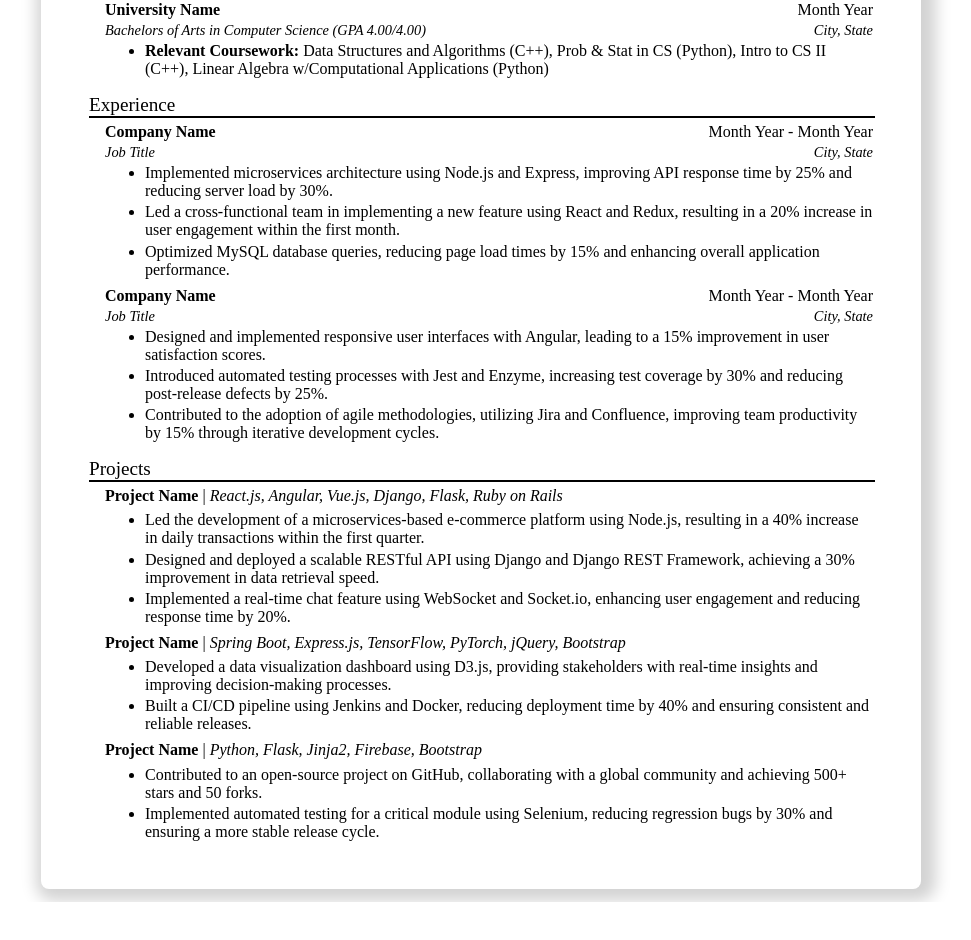
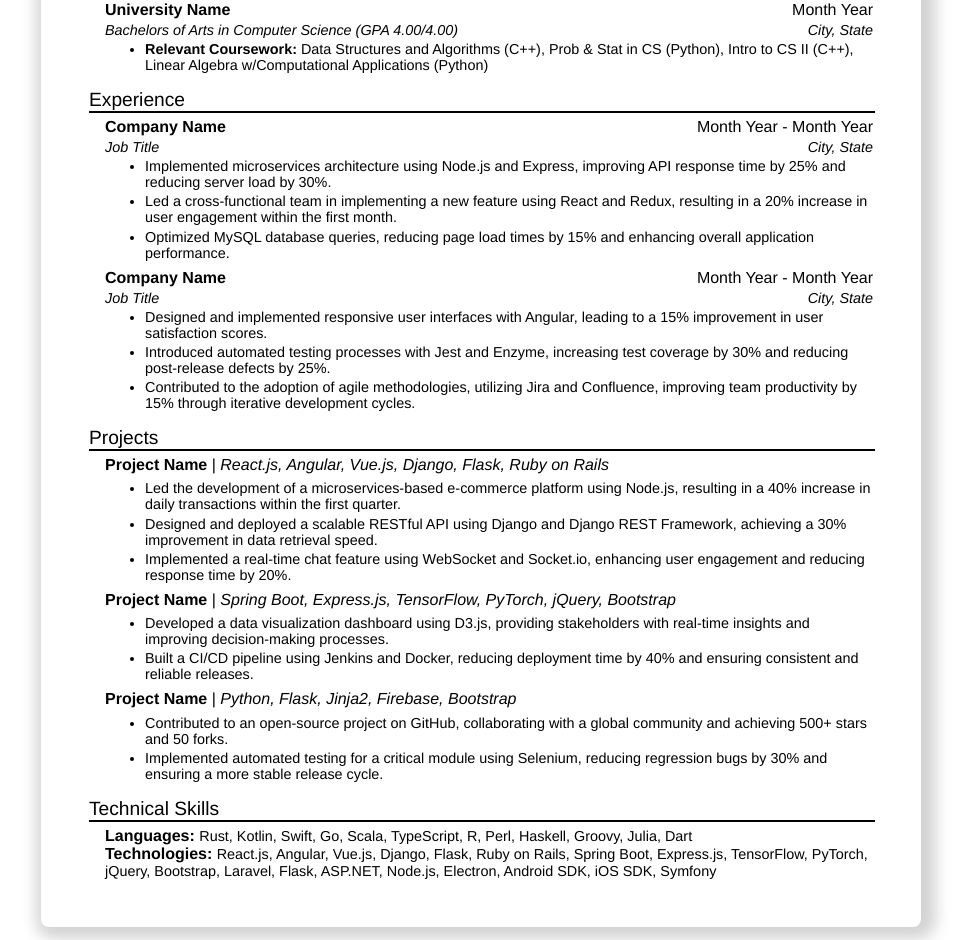
Before and after one commit to jehuzepedasilva2/cv-app, a React (Vite) app: page / in a window 1280 px wide. Shown: the part 160-1100 px from the top of the page, without its empty margins (159-1130 px from the left). Before the commit the page ends 1062 px from the top, so only its background shows below. Built offline with nearby package versions, Linux system fonts and the light colour scheme; the HTML template or start-up script is replaced by a standard one.

Commit message:
basic layout styles done, still not editable

```diff
--- a/src/Page.css
+++ b/src/Page.css
@@ -1,3 +1,7 @@
+* {
+  font-family: Helvetica, 'Verdana', Calibri;
+}
+
 .page {
   padding: 3rem;
   display: flex;
--- a/src/Page.jsx
+++ b/src/Page.jsx
@@ -5,7 +5,8 @@
   contactInfo,
   educationInfo,
   experienceInfo,
-  projectsInfo
+  projectsInfo,
+  technicalSkillsInfo
 } from './data.js';
 
 function Page() {
@@ -15,6 +16,7 @@
       <Section sectionTitle='Education' information={educationInfo} isEducation={true} />
       <Section sectionTitle='Experience' information={experienceInfo} />
       <Section sectionTitle='Projects' information={projectsInfo} isProjects={true} />
+      <Section sectionTitle='Technical Skills' information={technicalSkillsInfo} isSkills={true} />
     </div>
   );
 }
--- a/src/Section.css
+++ b/src/Section.css
@@ -65,6 +65,7 @@
   display: flex;
   flex-direction: column;
   gap: 0.2rem;
+  font-size: 0.9rem;
 }
 
 .sub-title,
@@ -77,3 +78,12 @@
   content: 'Relevant Coursework: ';
   font-weight: bold;
 }
+
+.section-info.skills strong {
+  font-size: 1rem;
+}
+
+.section-info.skills {
+  gap: 0;
+  font-size: 0.9rem;
+}
--- a/src/Section.jsx
+++ b/src/Section.jsx
@@ -6,6 +6,7 @@
   information: PropTypes.array,
   isEducation: PropTypes.bool,
   isProjects: PropTypes.bool,
+  isSkills: PropTypes.bool,
 }
 
 SectionHeader.propTypes = {
@@ -16,6 +17,7 @@
   information: PropTypes.array,
   isEducation: PropTypes.bool,
   isProjects: PropTypes.bool,
+  isSkills: PropTypes.bool,
 }
 
 SectionList.propTypes = {
@@ -54,7 +56,22 @@
 
 }
 
-function SectionInfo({ information, isEducation, isProjects }) {
+function SectionInfo({ information, isEducation, isProjects, isSkills }) {
+  if (isSkills) {
+    return (
+      <div className='section-info skills'>
+        <div className='languages'>
+          <strong>Languages: </strong>
+          {information[0].languages}
+        </div>
+        <div className='techs'>
+          <strong>Technologies: </strong>
+          {information[0].technologies}
+        </div>
+      </div>
+    );
+  }
+
   return (
     <div className='section-info'>
       {information.map(item => {
@@ -83,11 +100,11 @@
 }
 
 
-function Section({ sectionTitle, information, isEducation=false, isProjects=false }) {
+function Section({ sectionTitle, information, isEducation=false, isProjects=false, isSkills=false }) {
   return (
     <div className='section'>
       <SectionHeader title={sectionTitle}/>
-      <SectionInfo information={information} isEducation={isEducation} isProjects={isProjects} />
+      <SectionInfo information={information} isEducation={isEducation} isProjects={isProjects} isSkills={isSkills} />
     </div>
   );
 }
--- a/src/TopPage.css
+++ b/src/TopPage.css
@@ -14,6 +14,7 @@
   display: flex;
   align-items: center;
   justify-content: center;
+  flex-wrap: wrap;
   gap: 0.8rem;
 }
 
--- a/src/data.js
+++ b/src/data.js
@@ -119,11 +119,12 @@
   }
 ];
 
-const technicalSkillsInfo = {
-  languages: 'Rust, Kotlin, Swift, Go, Scala, TypeScript, R, Perl, Haskell, Groovy, Julia, Dart',
-  technologies: 'React.js, Angular, Vue.js, Django, Flask, Ruby on Rails, Spring Boot, Express.js, TensorFlow, PyTorch, jQuery, Bootstrap, Laravel, Flask, ASP.NET, Node.js, Electron, Android SDK, iOS SDK, Symfony',
-  concepts: 'Compiler, Operating System, Virtual Memory, Cache Memory, Encryption, Decryption, Artificial Intelligence, Machine Learning, Neural Networks, API, Database Normalization, Agile Methodology, Cloud Computing'
-};
+const technicalSkillsInfo = [
+  {
+    languages: 'Rust, Kotlin, Swift, Go, Scala, TypeScript, R, Perl, Haskell, Groovy, Julia, Dart',
+    technologies: 'React.js, Angular, Vue.js, Django, Flask, Ruby on Rails, Spring Boot, Express.js, TensorFlow, PyTorch, jQuery, Bootstrap, Laravel, Flask, ASP.NET, Node.js, Electron, Android SDK, iOS SDK, Symfony',
+  }
+];
 
 
 export {
```
